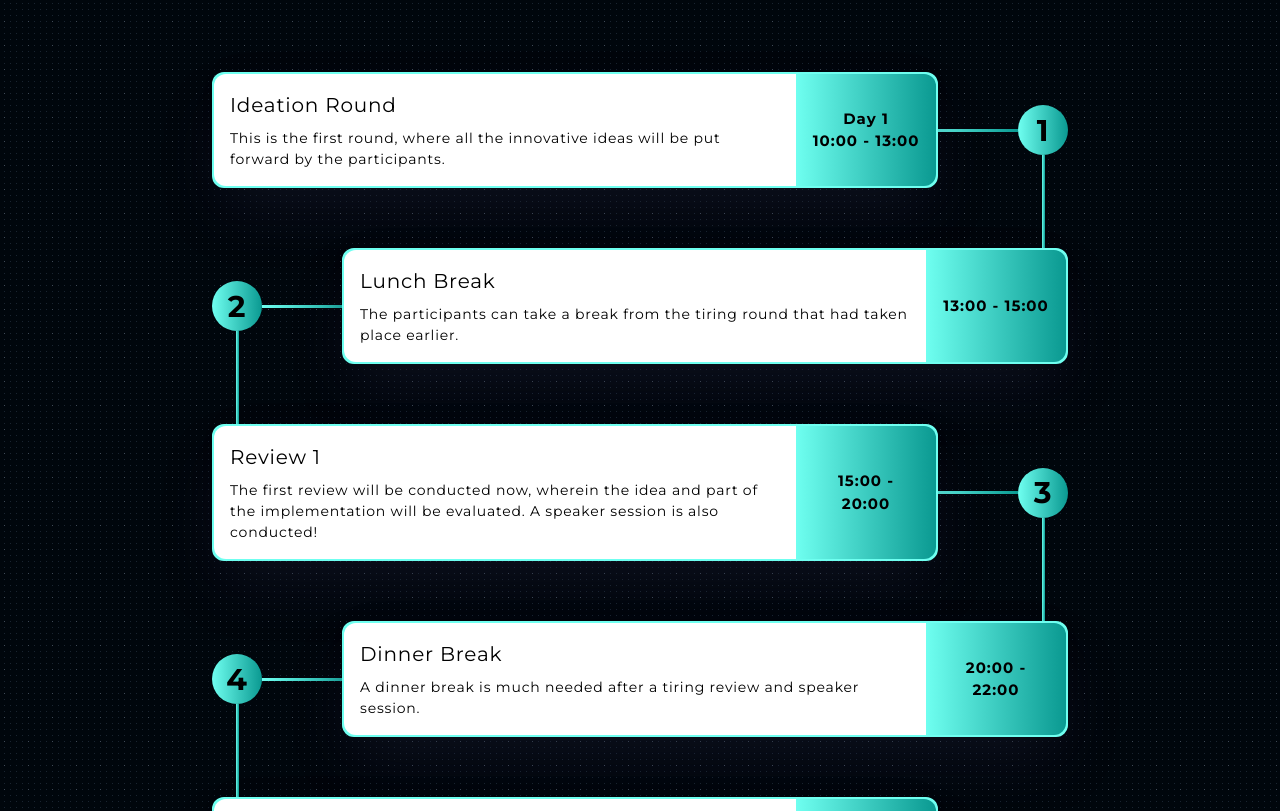
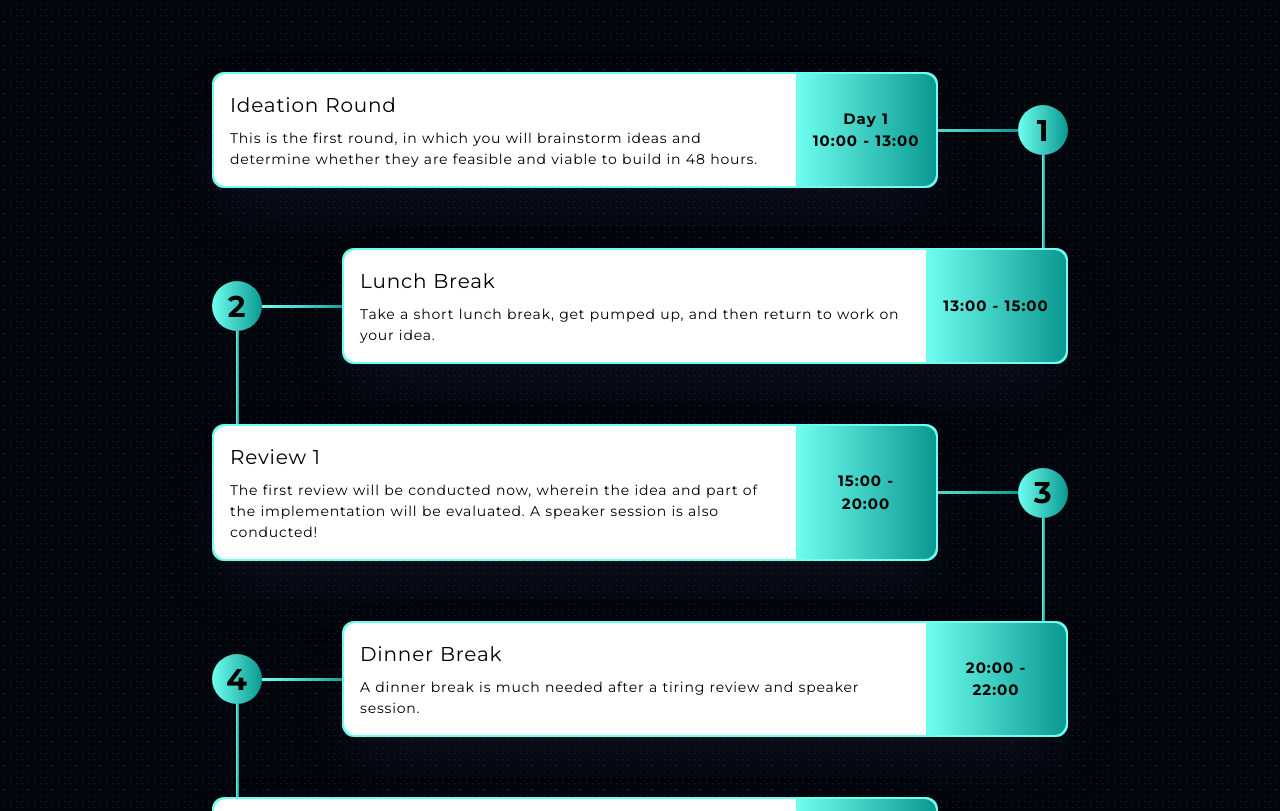
Before and after one commit to IoThinc-VIT/Iothinc_Website, a React (Create React App) app: page /iothon in a window 1280 px wide. Shown: the part 2321-3132 px from the top of the page. Built offline with nearby package versions, Linux system fonts and the light colour scheme.

Commit message:
chore: content updates

```diff
--- a/src/Components/Iothon/Faq.js
+++ b/src/Components/Iothon/Faq.js
@@ -265,7 +265,7 @@ const Faq = () => {
                       aria-expanded="false"
                       aria-controls="faq-teams-0"
                     >
-                      What if I don't have any experience in coding and IOT?
+                      What if I don't have any experience in coding and IoT?
                     </button>
                   </dt>
                   <dd>
--- a/src/Components/Iothon/Timeline.js
+++ b/src/Components/Iothon/Timeline.js
@@ -13,8 +13,9 @@ const Timeline = () => {
                 <h1 className="timeline_title">Ideation Round</h1>
                 <p className="timeline_msg">
                   {" "}
-                  This is the first round, where all the innovative ideas will
-                  be put forward by the participants.
+                  This is the first round, in which you will brainstorm ideas
+                  and determine whether they are feasible and viable to build in
+                  48 hours.
                 </p>
               </div>
               <div className="timeline_time">
@@ -37,8 +38,8 @@ const Timeline = () => {
               <div className="timeline_desc">
                 <h1 className="timeline_title">Lunch Break</h1>
                 <p className="timeline_msg">
-                  The participants can take a break from the tiring round that
-                  had taken place earlier.
+                  Take a short lunch break, get pumped up, and then return to
+                  work on your idea.
                 </p>
               </div>
               <div
```
